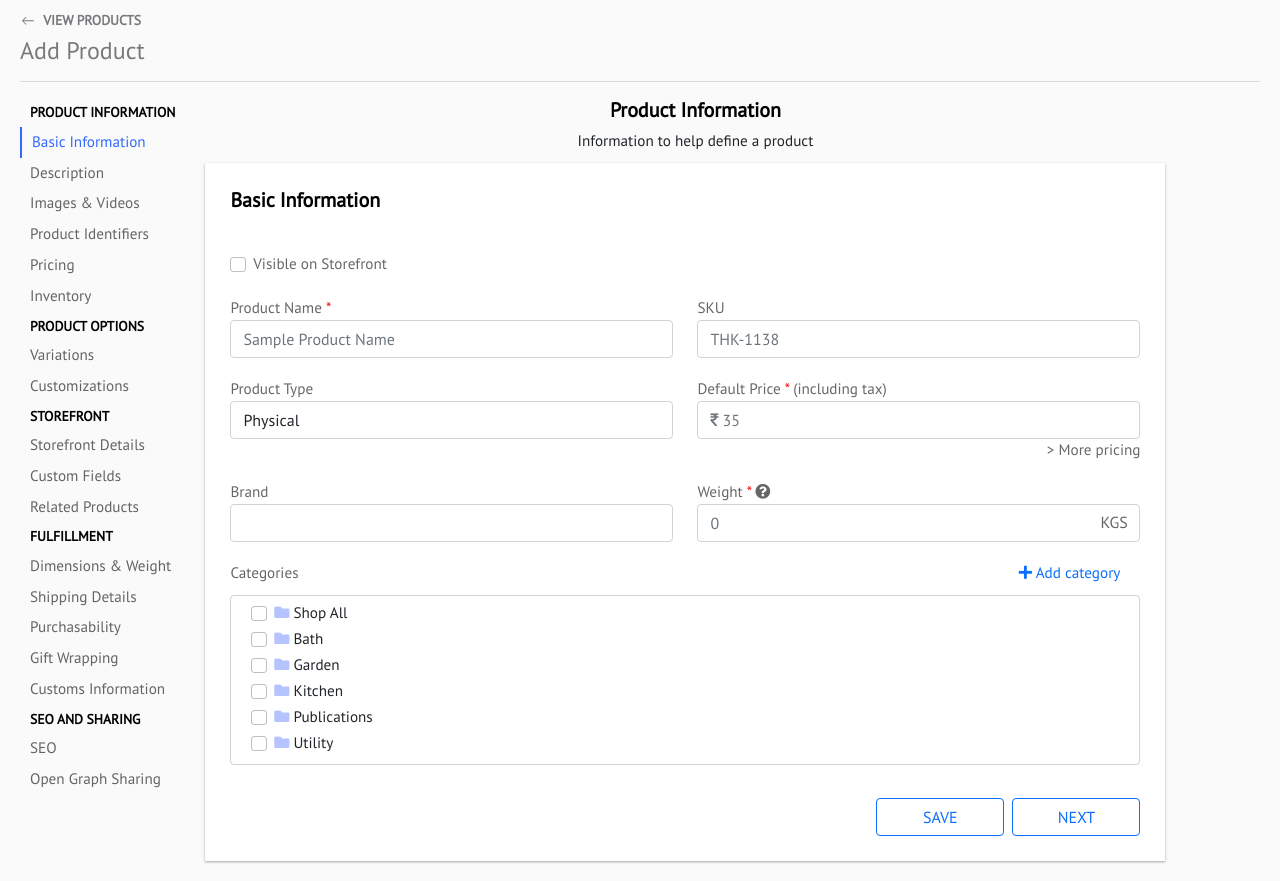
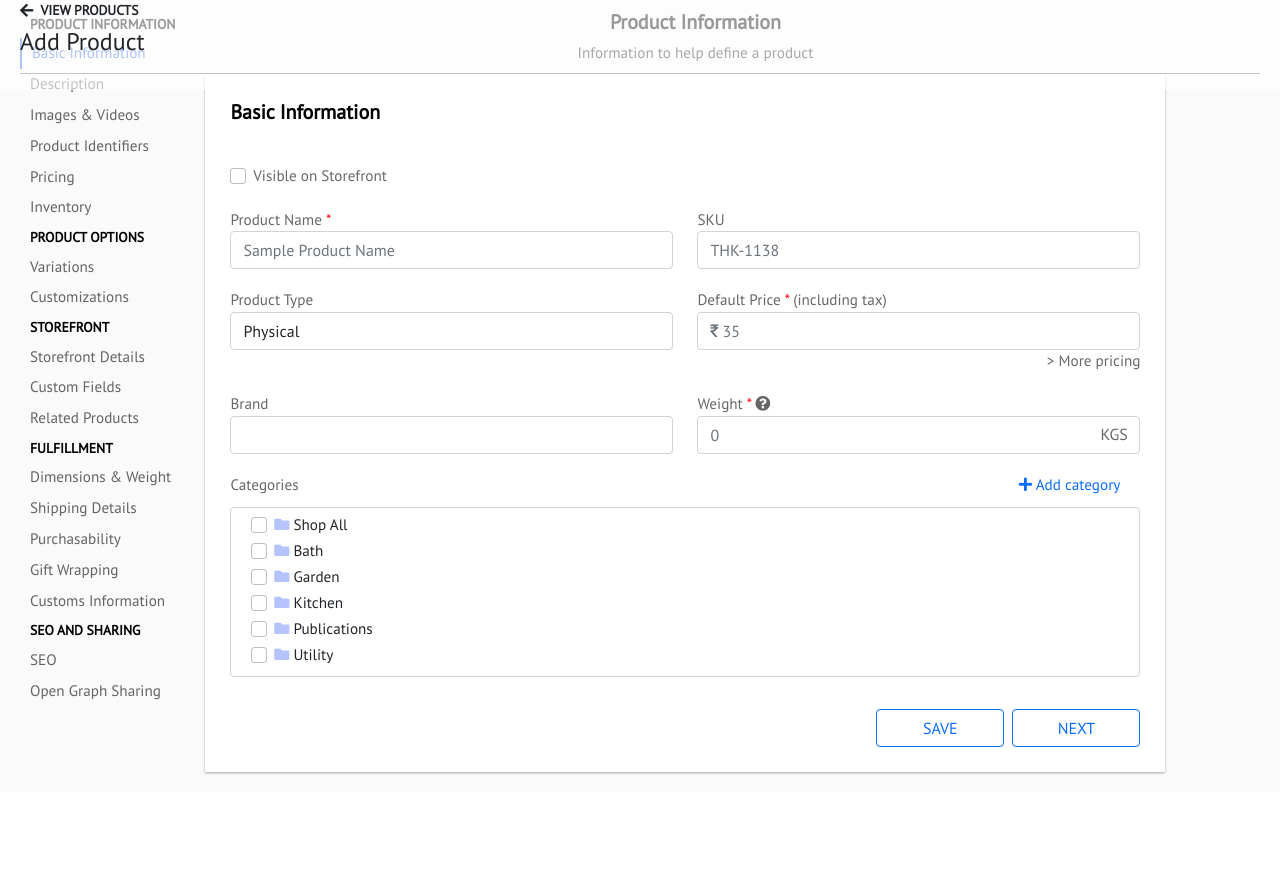
Before and after one commit to therupdeep/react-dashboard, a React (Create React App) app: page / in a window 1280 px wide. After the commit the page ends 800 px from the top, so only its background shows below. Built offline with nearby package versions, Linux system fonts and the light colour scheme.

Commit message:
trying to make this a SPA

```diff
--- a/src/components/Navbar.js
+++ b/src/components/Navbar.js
@@ -2,22 +2,15 @@ import React from 'react';
 
 const Navbar = () => {
   return (
-    <div style={{ padding: '0px 20px 0px 20px', opacity: '0.6' }}>
+    <div
+      style={{
+        padding: '0px 20px 0px 20px',
+        backgroundColor: 'rgba(255,255,255,0.6)',
+      }}
+      className='fixed-top'
+    >
       <div style={{ display: 'flex' }}>
-        <svg
-          xmlns='http://www.w3.org/2000/svg'
-          width='16'
-          height='0.85rem'
-          fill='currentColor'
-          class='bi bi-arrow-left'
-          viewBox='0 0 16 16'
-          style={{ margin: '4 0 4 0' }}
-        >
-          <path
-            fill-rule='evenodd'
-            d='M15 8a.5.5 0 0 0-.5-.5H2.707l3.147-3.146a.5.5 0 1 0-.708-.708l-4 4a.5.5 0 0 0 0 .708l4 4a.5.5 0 0 0 .708-.708L2.707 8.5H14.5A.5.5 0 0 0 15 8z'
-          />
-        </svg>
+        <i class='fas fa-arrow-left' style={{ lineHeight: '1.5' }}></i>
         <div className='menu-heading'>
           &nbsp;&nbsp;<b>VIEW PRODUCTS</b>
         </div>
--- a/src/components/SideMenu.js
+++ b/src/components/SideMenu.js
@@ -8,7 +8,14 @@ const Sidemenu = ({ step }) => {
   };
   return (
     <div
-      style={{ minWidth: '10vw', width: 'auto', padding: '0px 20px 0px 20px' }}
+      style={{
+        width: 'auto',
+        padding: '0px 20px 0px 20px',
+        // position: 'fixed',
+        // top: '0',
+        // left: '0',
+        // zIndex: '1',
+      }}
     >
       <nav className='nav flex-column col'>
         <div className='nav-link menu-heading' style={{ fontWeight: '600' }}>
```
Also changed, not shown: src/App.js (+28 -0 lines).
